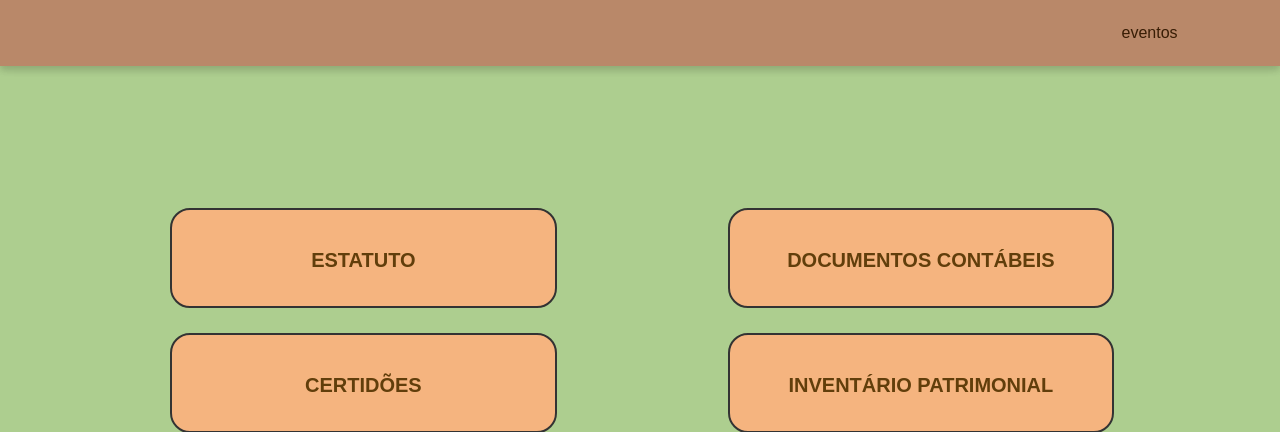
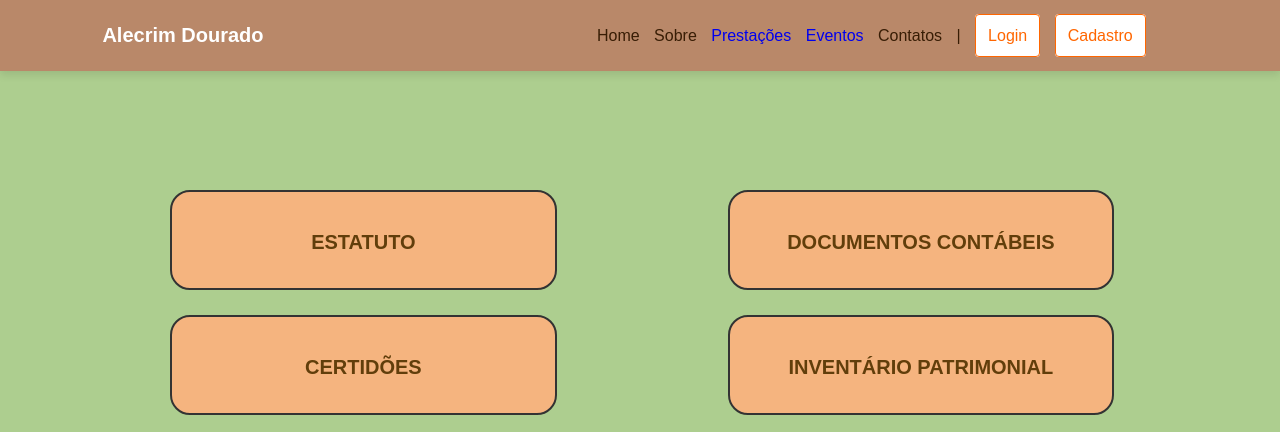
Before and after one commit to xjuveri/Projetos2, a Django app: page /prestacao/ in a window 1280 px wide. Shown: the top 432 px of the page. Run offline with Django 4.2, Linux system fonts and the light colour scheme; parts of the project's set-up code (start-up, migrations or seed data) failed here and were passed over.

Commit message:
correção da navbar e base.html

```diff
--- a/proj2app/templates/base.html
+++ b/proj2app/templates/base.html
@@ -9,29 +9,8 @@
     <link rel="stylesheet" type="text/css" href="{% static 'prestacao.css' %}">
 </head>
 <body>
-    <nav class="navbar">
-        <div class="botoes">
-            <a href="{% url 'home' %}">
-                AlecrimDourado
-            </a>
-        </div>
-        <div class="navbar">
-            <a class="header" href="{% url 'prestacao' %}">
-                <i class="fa-regular fa-weight-scale"></i>
-                <span>
-                    Prestações / Financeiro
-                </span>
-            </a>
-        </div>
-        <div class="navbar">
-            <a class="header" href="{% url 'eventos' %}">
-                <i class="fa-regular fa-weight-scale"></i>
-                <span>
-                    eventos
-                </span>
-            </a>
-        </div>
-    </nav>
+
+
     <div class="conteudo">
         {% block content %}
         {% endblock %}
--- a/proj2app/templates/eventos.html
+++ b/proj2app/templates/eventos.html
@@ -1,5 +1,9 @@
 {% extends 'base.html' %}
+{% load static %}
+
 {% block content %}
+
+{% include 'partials/_barra.html' %}
 <!DOCTYPE html>
 <html lang="en">
 <head>
--- /dev/null
+++ b/proj2app/templates/partials/_barra.html
@@ -0,0 +1,17 @@
+{% load static %}
+
+<header class=" header">
+    <a ref="#" class="logo">
+        <i class = "fas fa-dumbell"></i>Alecrim Dourado
+    </a>
+    <nav class="navbar">
+        <a= href="#" class="botoes">Home</a>
+        <a= href="#" class="botoes">Sobre</a>
+        <a href="{% url 'prestacao' %}" class="botoes">Prestações</a>
+        <a href="{% url 'eventos' %}" class="botoes">Eventos</a>
+        <a= href="#" class="botoes">Contatos</a>
+        <a= href="#">|</a>
+        <a href="{% url 'login' %}" class="btn">Login</a>
+        <a href="{% url 'cadastro' %}" class="btn">Cadastro</a>
+    </nav>
+</header>
--- a/proj2app/templates/prestacao.html
+++ b/proj2app/templates/prestacao.html
@@ -1,5 +1,9 @@
 {% extends 'base.html' %}
+{% load static %}
+
 {% block content %}
+
+{% include 'partials/_barra.html' %}
 <div class="container">
     <div class="topic">
         <h2>ESTATUTO</h2>
```
Also changed, not shown: proj2app/templates/home.html (+2 -15 lines).
